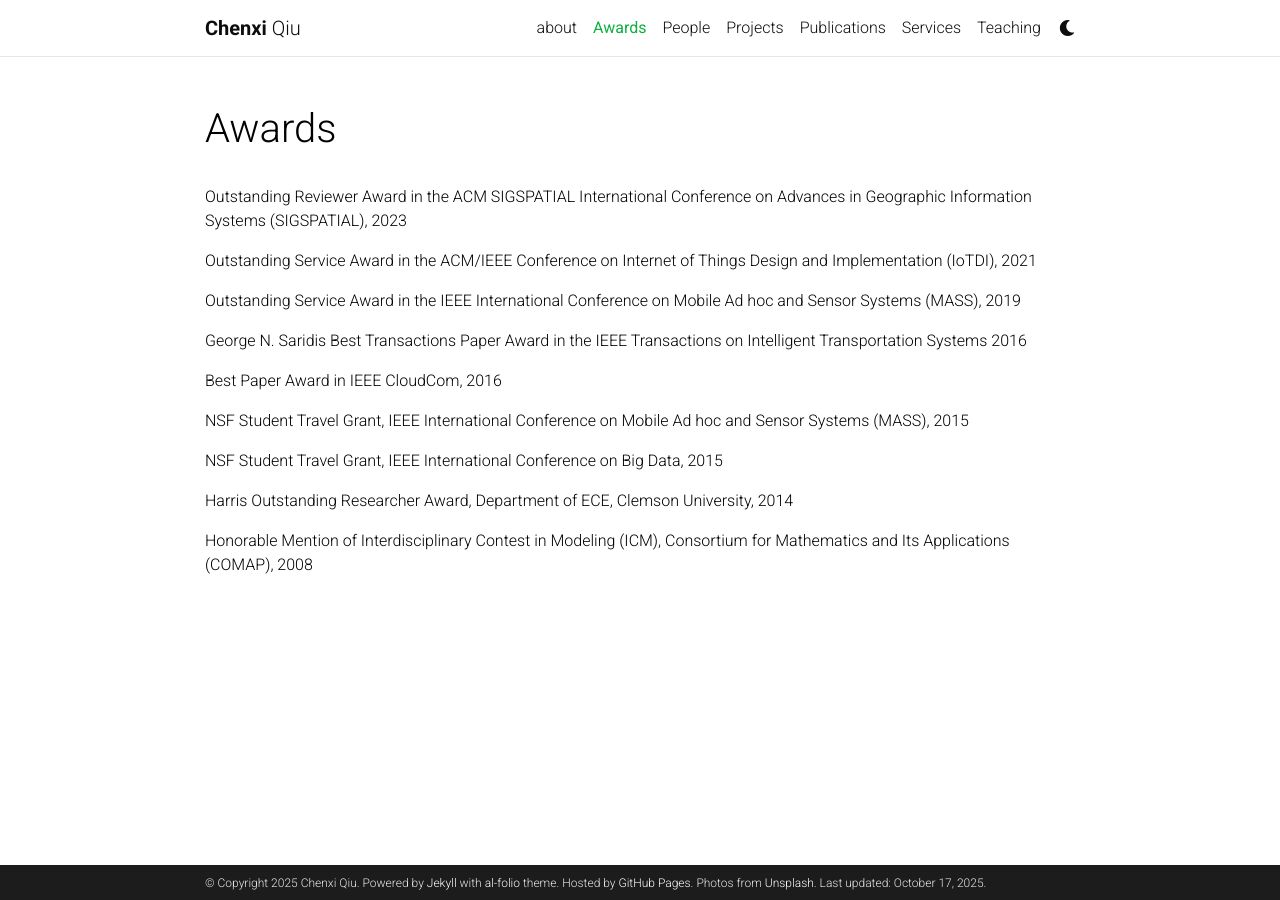
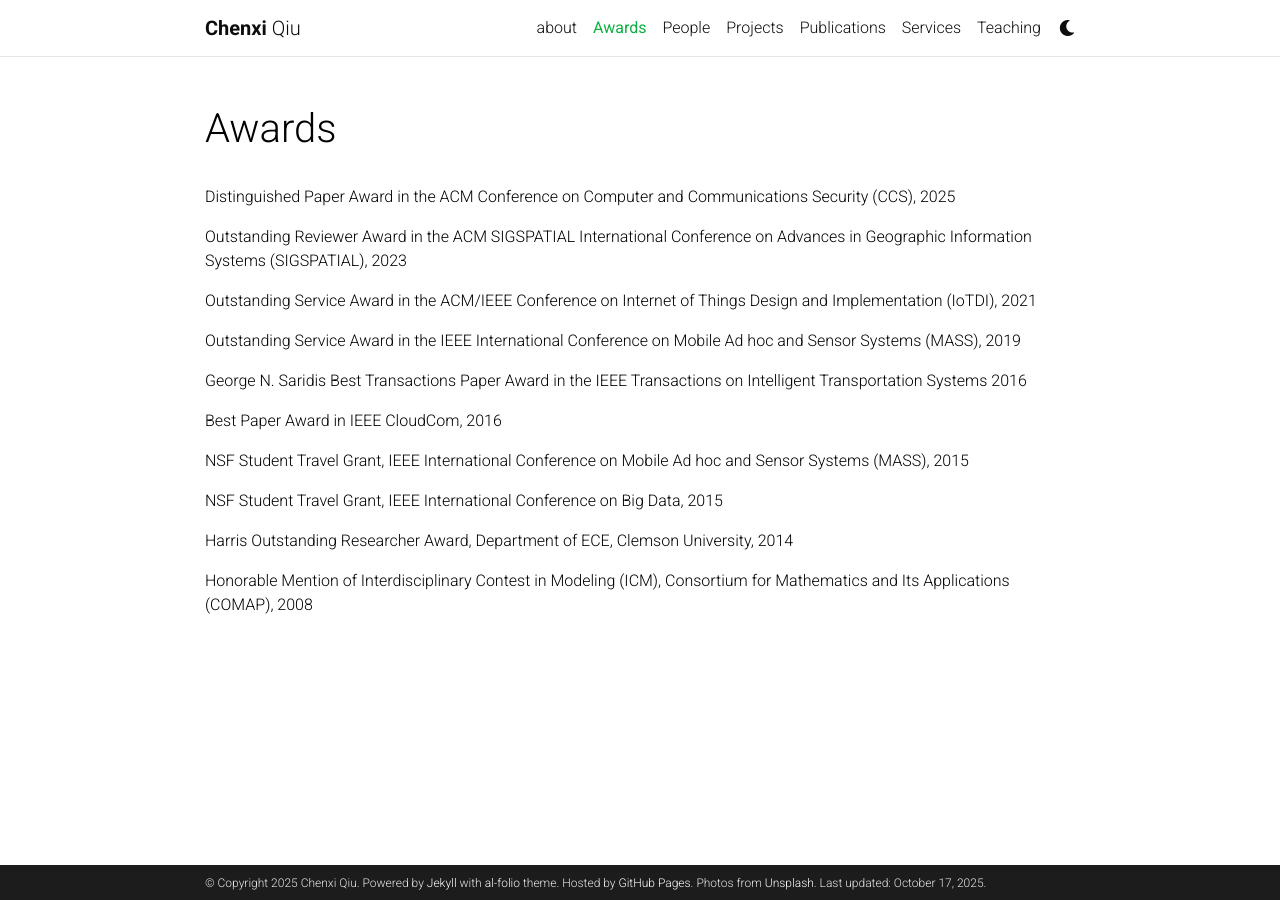
Before and after one commit to chenxiunt/chenxiunt.github.io, a Jekyll site: the page built from _pages/awards.md, in a window 1280 px wide. Built offline with Jekyll 4.4.1, drawn with Linux system fonts in a browser that asks for light colours; comment, search, counter and statistics services are not loaded; a style sheet for code colours, icons or effects is not loaded.

Commit message:
Update awards.md

```diff
--- a/_pages/awards.md
+++ b/_pages/awards.md
@@ -4,6 +4,8 @@ permalink: /Awards/
 title: Awards
 nav: true
 ---
+
+Distinguished Paper Award in the ACM Conference on Computer and Communications Security (CCS), 2025
 
 Outstanding Reviewer Award in the ACM SIGSPATIAL International Conference on Advances in Geographic Information Systems (SIGSPATIAL), 2023
 
```
